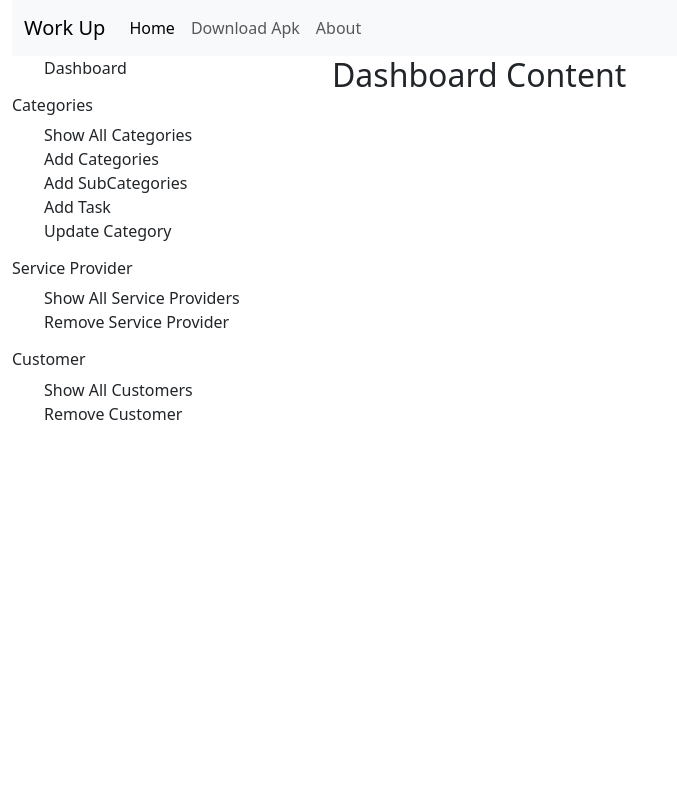
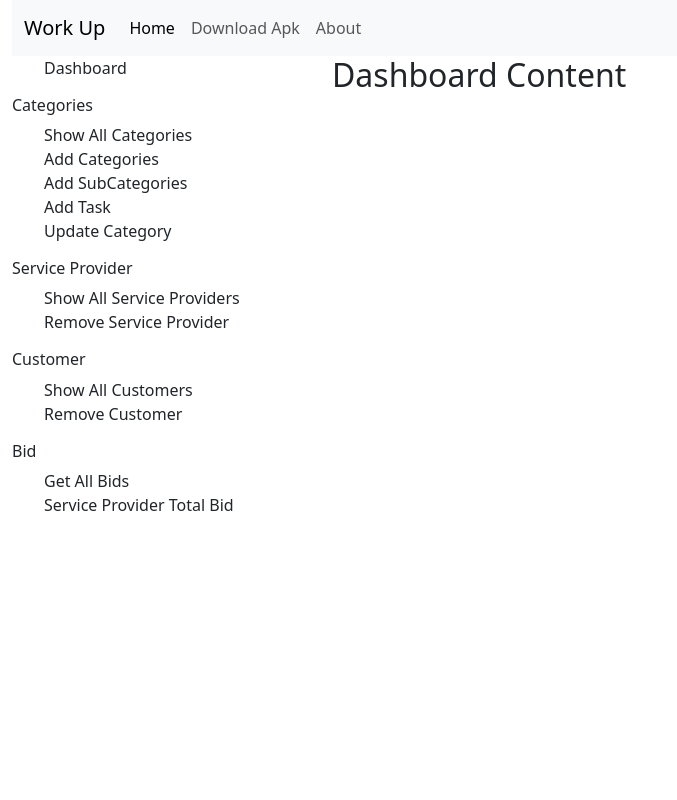
Before and after one commit to Deepak9011/work-up, a React (Create React App) app: page / in a window 1280 px wide. Shown: the top 800 px of the page, without its empty margins (0-677 px from the left). Built offline with nearby package versions, Linux system fonts and the light colour scheme.

Commit message:
Adding Basic UI of Bid

```diff
--- a/src/components/SlideBar.js
+++ b/src/components/SlideBar.js
@@ -85,6 +85,22 @@ function SlideBar(props) {
           <a>Remove Customer</a>
         </li>
       </ul>
+
+      <h6>Bid</h6>
+      <ul>
+        <li
+          className={active === 'getAllBid' ? 'active' : ''}
+          onClick={() => handleClick('Get All Bid')}
+        >
+          <a>Get All Bids</a>
+        </li>
+        <li
+          className={active === 'serviceProviderBid' ? 'active' : ''}
+          onClick={() => handleClick('serviceProviderBid')}
+        >
+          <a>Service Provider Total Bid</a>
+        </li>
+      </ul>
     </div>
   );
 }
--- /dev/null
+++ b/src/pages/Bid.js
@@ -0,0 +1,8 @@
+// Dashboard.js
+import React from 'react';
+
+function Bid() {
+  return <h2>Bid</h2>;
+}
+
+export default Bid;
--- a/src/pages/Home.js
+++ b/src/pages/Home.js
@@ -11,6 +11,7 @@ import NavBar from '../components/NavBar';
 import AllServiceProviders from '../components/service_provider/AllServiceProvider';
 import RemoveServiceProvider from '../components/service_provider/RemoveServiceProvider';
 import SlideBar from '../components/SlideBar';
+import Bid from './Bid';
 import Dashboard from './DashBoard';
 
 function Home() {
@@ -39,6 +40,8 @@ function Home() {
                 return <AllCustomers/>
             case 'removeCustomer':
                 return <RemoveCustomer/>
+            case 'bid':
+                return <Bid/>
             default:
                 return <Dashboard />;
         }
```
